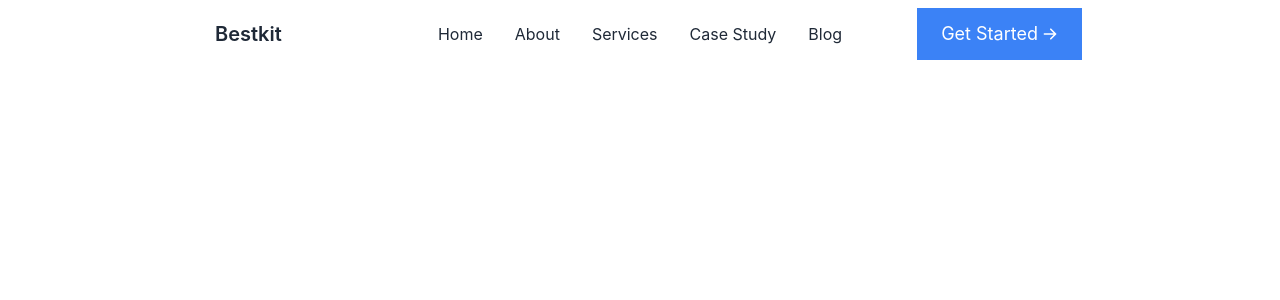
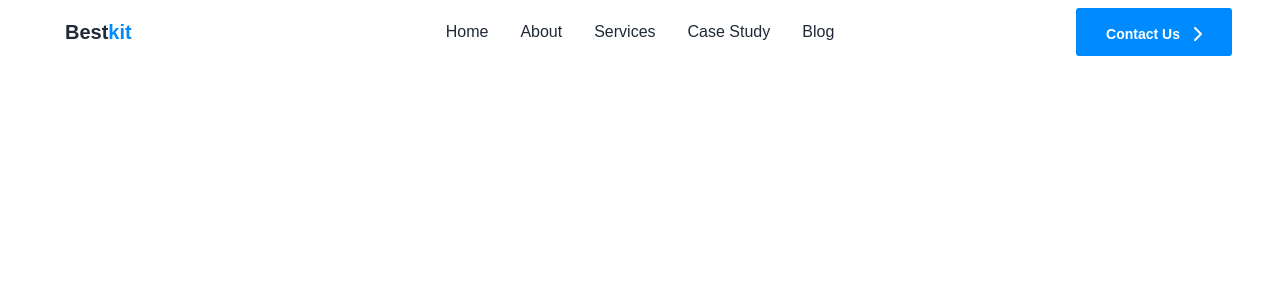
Before and after one commit to muktaranidas/BestKit, a React (Create React App) app: page / in a window 1280 px wide. Shown: the top 300 px of the page. Built offline with nearby package versions, Linux system fonts and the light colour scheme.

Commit message:
navbar done

```diff
--- /dev/null
+++ b/src/Pages/Shared/Navbar/Navbar.css
@@ -0,0 +1,16 @@
+* {
+  font-family: "HK Grotesk", sans-serif;
+}
+
+.nav-button {
+  padding-top: 18px;
+  padding-bottom: 15px;
+  padding-left: 30px;
+  padding-right: 30px;
+  background: #008aff;
+  border-radius: 3px;
+  border: none;
+}
+.nav-kit {
+  color: #008aff;
+}
--- a/src/Pages/Shared/Navbar/Navbar.js
+++ b/src/Pages/Shared/Navbar/Navbar.js
@@ -1,8 +1,9 @@
 import React from "react";
+import "./Navbar.css";
 
 const Navbar = () => {
   return (
-    <div className="navbar bg-base-100 mx-auto w-[900px]">
+    <div className="navbar max-w-[1200px] mx-auto ">
       <div className="navbar-start">
         <div className="dropdown">
           <label tabIndex={0} className="btn btn-ghost lg:hidden">
@@ -42,7 +43,9 @@ const Navbar = () => {
             </li>
           </ul>
         </div>
-        <a className="btn btn-ghost normal-case text-xl">Bestkit</a>
+        <a className="btn btn-ghost normal-case text-xl">
+          Best <span className="nav-kit">kit</span>
+        </a>
       </div>
       <div className="navbar-center hidden lg:flex">
         <ul className="menu menu-horizontal px-1">
@@ -64,26 +67,25 @@ const Navbar = () => {
         </ul>
       </div>
       <div className="navbar-end">
-        <a
-          href="#_"
-          class="inline-flex items-center justify-center w-full px-6 py-3 mb-2 text-lg text-white bg-blue-500  sm:w-auto sm:mb-0"
-          data-primary="green-400"
-          data-rounded="rounded-2xl"
-          data-primary-reset="{}"
-        >
-          Get Started
-          <svg
-            class="w-4 h-4 ml-1"
-            xmlns="http://www.w3.org/2000/svg"
-            viewBox="0 0 20 20"
-            fill="currentColor"
-          >
-            <path
-              fill-rule="evenodd"
-              d="M10.293 3.293a1 1 0 011.414 0l6 6a1 1 0 010 1.414l-6 6a1 1 0 01-1.414-1.414L14.586 11H3a1 1 0 110-2h11.586l-4.293-4.293a1 1 0 010-1.414z"
-              clip-rule="evenodd"
-            ></path>
-          </svg>
+        <a className="btn rounded-none normal-case nav-button ">
+          Contact Us
+          <span className="pl-3.5">
+            <svg
+              width="8"
+              height="14"
+              viewBox="0 0 8 14"
+              fill="none"
+              xmlns="http://www.w3.org/2000/svg"
+            >
+              <path
+                d="M1 13L7 7L1 1"
+                stroke="white"
+                stroke-width="2"
+                stroke-linecap="round"
+                stroke-linejoin="round"
+              />
+            </svg>
+          </span>
         </a>
       </div>
     </div>
```
